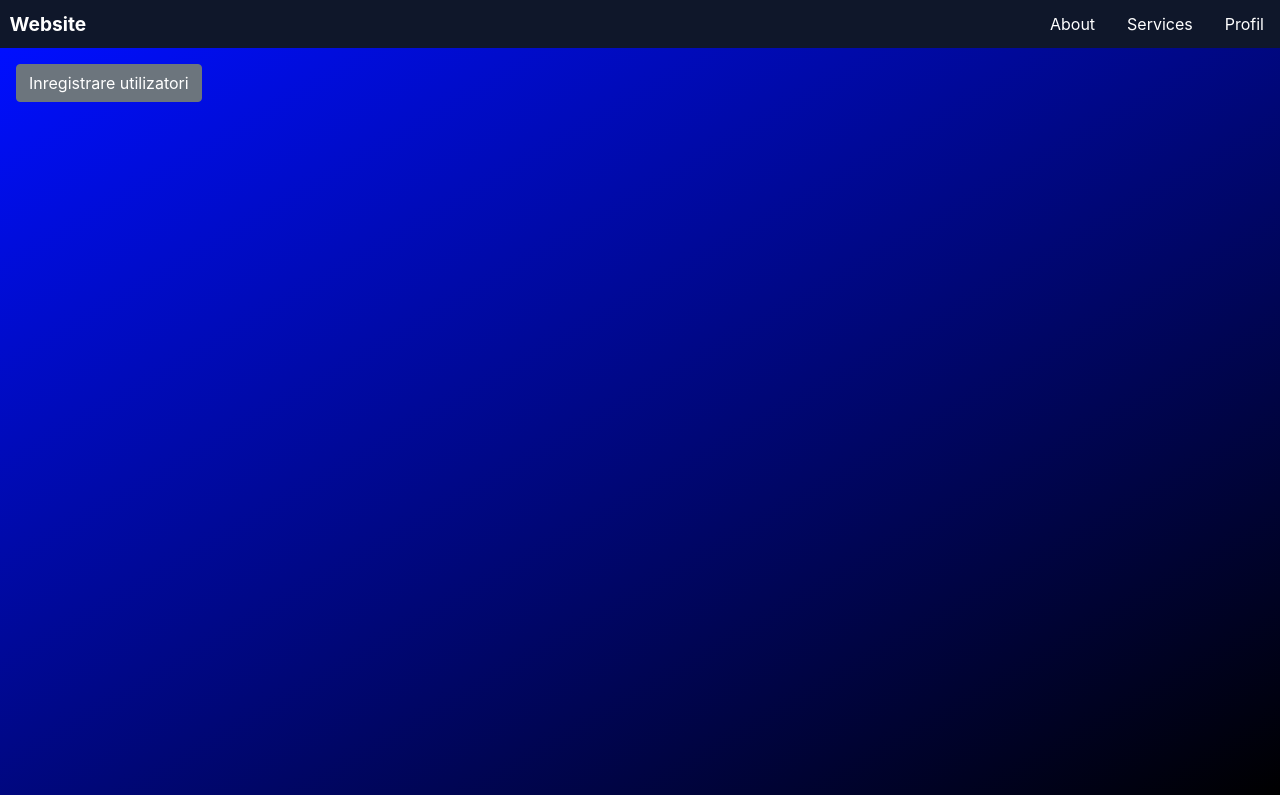
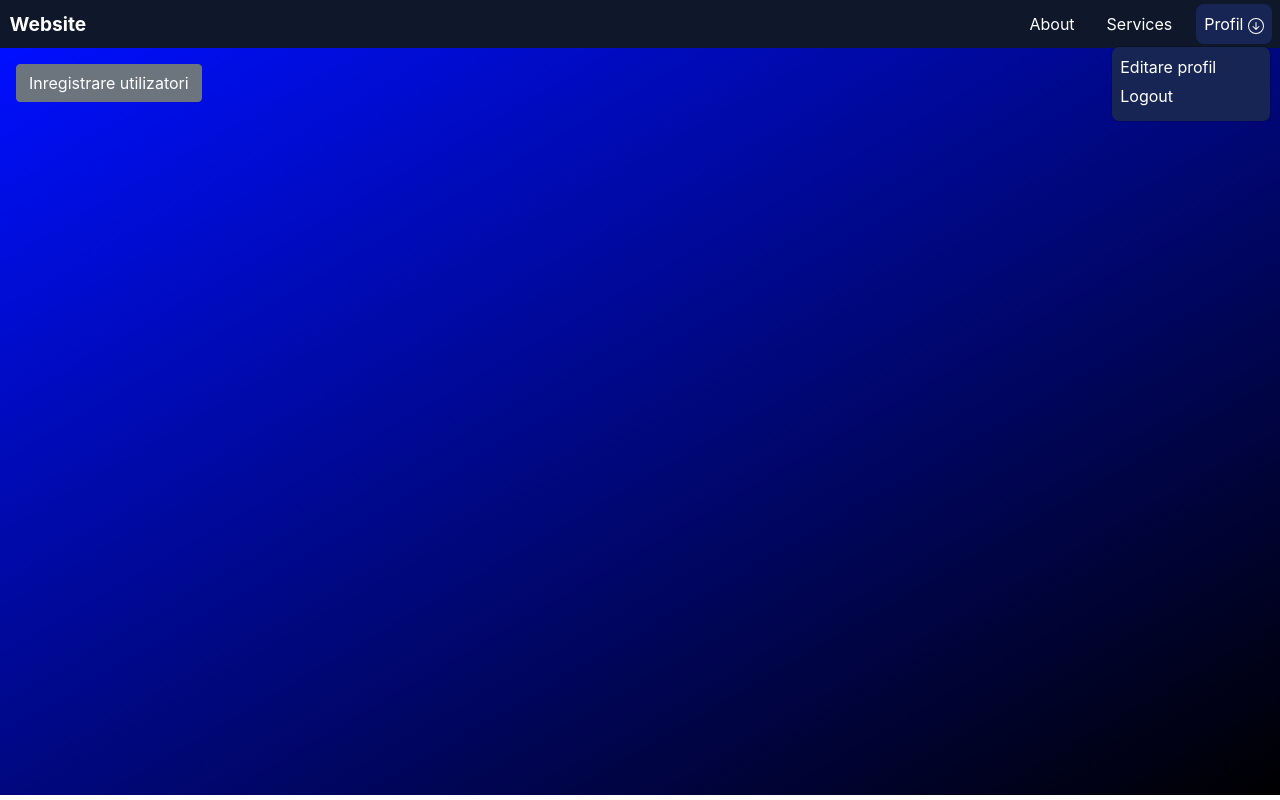
Before and after one commit to vlad-stefan-iacob/CampusBooking, a React (Create React App) app in the folder frontend/: page /home in a window 1280 px wide. Both pictures are taken after a click on the element "Profil". Built offline with nearby package versions, Linux system fonts and the light colour scheme.

Commit message:
dropdown profile button style

```diff
--- a/frontend/src/components/Navbar.css
+++ b/frontend/src/components/Navbar.css
@@ -1,7 +1,3 @@
-.active {
-    background-color: #1d4ed8;
-}
-
 nav {
     display: flex;
     justify-content: space-between;
@@ -42,7 +38,12 @@ nav ul li div {
 }
 
 nav ul li a:not(.active):hover,
-nav ul li div:hover {
+nav ul li .profil-trigger.active:hover .dropdown-menu {
+    background-color: #172554;
+}
+
+nav ul li.profil-trigger.active a,
+nav ul li.profil-trigger.active div {
     background-color: #172554;
 }
 
@@ -72,16 +73,16 @@ nav ul .profil-trigger .dropdown-menu {
     display: none;
     position: absolute;
     top: 100%;
-    right: 0;
+    left: -77px;
     background-color: #0f172a;
     border-radius: 0.5rem;
 }
 
-nav ul .profil-trigger:hover .dropdown-menu {
+nav ul .profil-trigger.active .dropdown-menu {
     display: flex;
     flex-direction: column;
 }
 
 nav ul .profil-trigger .dropdown-menu a {
-    margin: 0 0.2rem;
+    padding: 0 0 5px 0;
 }
--- a/frontend/src/components/Navbar.js
+++ b/frontend/src/components/Navbar.js
@@ -1,9 +1,15 @@
+// Update your Navbar component
+
 import React, { useState } from "react";
 import "./Navbar.css";
 import { Link } from "react-router-dom";
 
 export const Navbar = () => {
     const [menuOpen, setMenuOpen] = useState(false);
+
+    const handleProfilClick = () => {
+        setMenuOpen(!menuOpen);
+    };
 
     return (
         <nav>
@@ -22,10 +28,12 @@ export const Navbar = () => {
                 <li>
                     <Link to="/services">Services</Link>
                 </li>
-                <li className="profil-trigger">
-                    <div>Profil</div>
+                <li className={`profil-trigger ${menuOpen ? 'active' : ''}`} onClick={handleProfilClick}>
+                    <div>Profil <svg xmlns="http://www.w3.org/2000/svg" width="16" height="16" fill="currentColor" className="bi bi-arrow-down-circle" viewBox="0 0 16 16">
+                        <path fill-rule="evenodd" d="M1 8a7 7 0 1 0 14 0A7 7 0 0 0 1 8m15 0A8 8 0 1 1 0 8a8 8 0 0 1 16 0M8.5 4.5a.5.5 0 0 0-1 0v5.793L5.354 8.146a.5.5 0 1 0-.708.708l3 3a.5.5 0 0 0 .708 0l3-3a.5.5 0 0 0-.708-.708L8.5 10.293z"/>
+                    </svg></div>
                     <div className="dropdown-menu">
-                        <Link to="/edit-profile">Edit Profile</Link>
+                        <Link to="/edit-profile">Editare profil</Link>
                         <Link to="/logout">Logout</Link>
                     </div>
                 </li>
```
